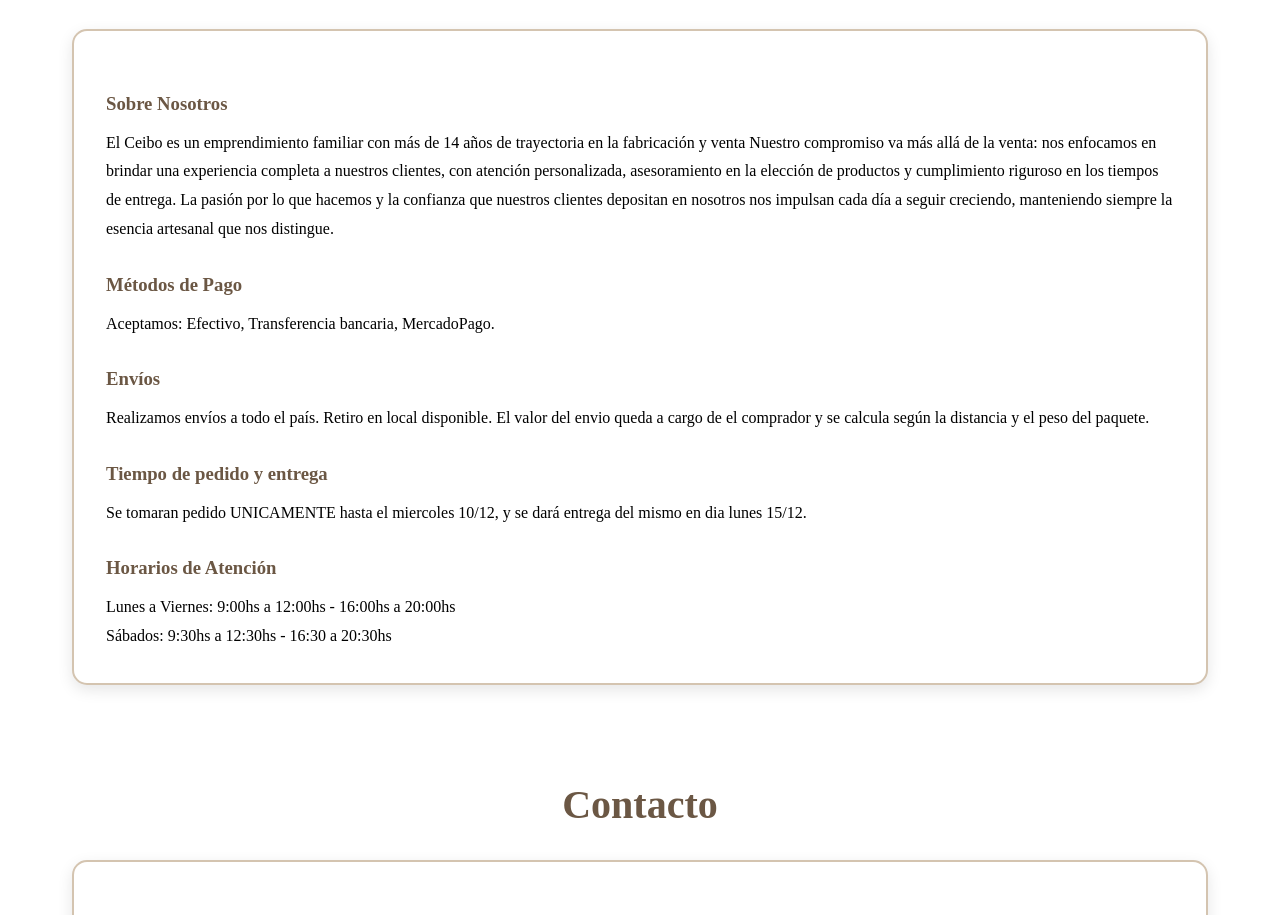
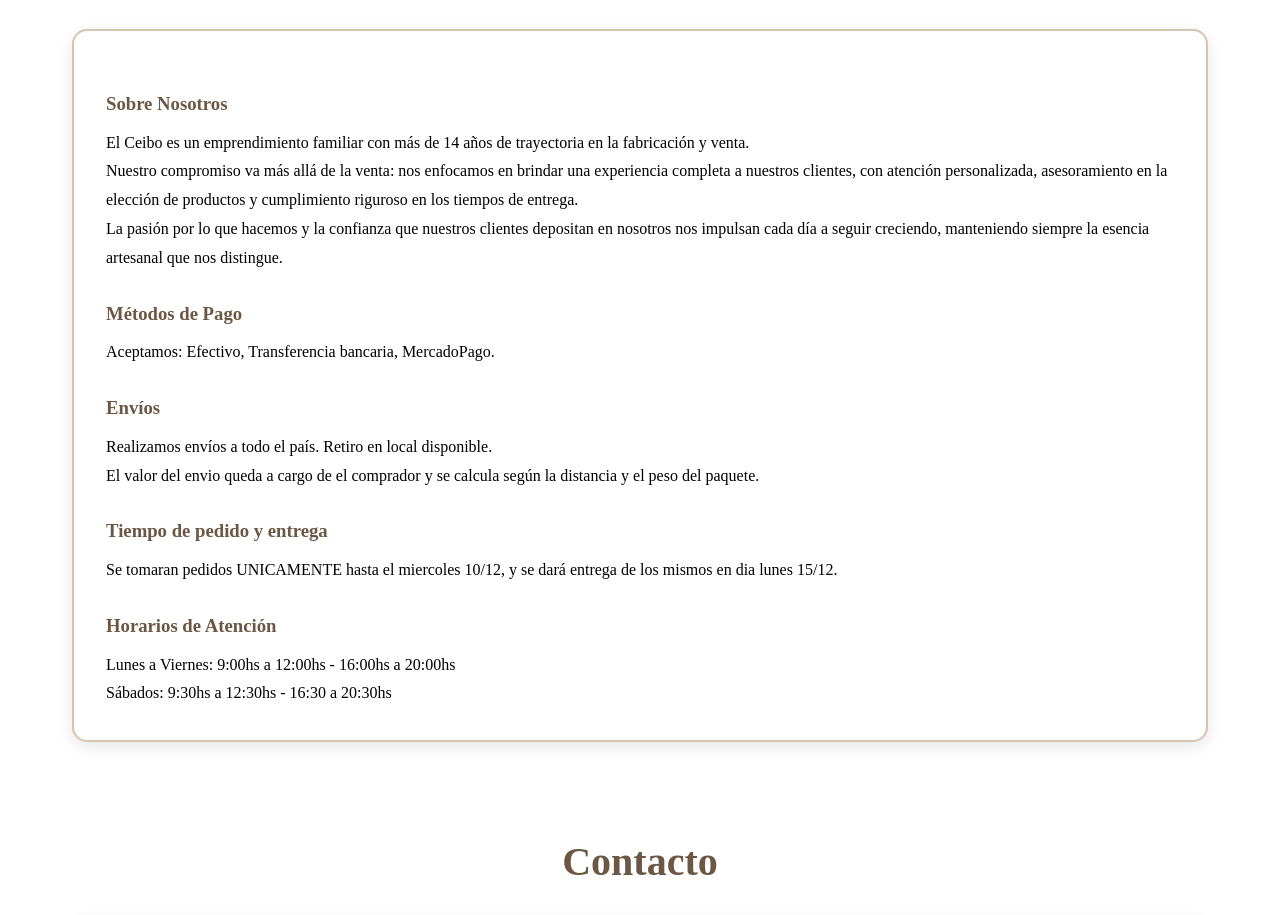
Before and after one commit to Lourdes999/El-Ceibo, a plain HTML site: page index.html in a window 1280 px wide. Shown: the part 1720-2635 px from the top of the page. Drawn offline with Linux system fonts and the light colour scheme.

Commit message:
Es la ultima modificacion, o eso espero

```diff
--- a/index.html
+++ b/index.html
@@ -402,10 +402,10 @@
         <h2>Información</h2>
         <div class="info-content">
             <h3>Sobre Nosotros</h3>
-            <p>El Ceibo es un emprendimiento familiar con más de 14 años de trayectoria en la fabricación y venta
-                Nuestro compromiso va más allá de la venta: nos enfocamos en brindar una experiencia completa a nuestros clientes,
+            <p>El Ceibo es un emprendimiento familiar con más de 14 años de trayectoria en la fabricación y venta.
+                <br>Nuestro compromiso va más allá de la venta: nos enfocamos en brindar una experiencia completa a nuestros clientes,
                 con atención personalizada, asesoramiento en la elección de productos y cumplimiento riguroso en los tiempos de entrega.
-                La pasión por lo que hacemos y la confianza que nuestros clientes depositan en nosotros nos impulsan cada día a seguir creciendo,
+                <br>La pasión por lo que hacemos y la confianza que nuestros clientes depositan en nosotros nos impulsan cada día a seguir creciendo,
                 manteniendo siempre la esencia artesanal que nos distingue.
             </p>
 
@@ -414,11 +414,11 @@
 
             <h3>Envíos</h3>
             <p>Realizamos envíos a todo el país. Retiro en local disponible.
-                El valor del envio queda a cargo de el comprador y se calcula según la distancia y el peso del paquete.
+                <br>El valor del envio queda a cargo de el comprador y se calcula según la distancia y el peso del paquete.
             </p>
 
             <h3>Tiempo de pedido y entrega</h3>
-            <p>Se tomaran pedido UNICAMENTE hasta el miercoles 10/12, y se dará entrega del mismo en dia lunes 15/12.</p>
+            <p>Se tomaran pedidos UNICAMENTE hasta el miercoles 10/12, y se dará entrega de los mismos en dia lunes 15/12.</p>
 
             <h3>Horarios de Atención</h3>
             <p>Lunes a Viernes: 9:00hs a 12:00hs - 16:00hs a 20:00hs<br>Sábados: 9:30hs a 12:30hs - 16:30 a 20:30hs</p>
```
